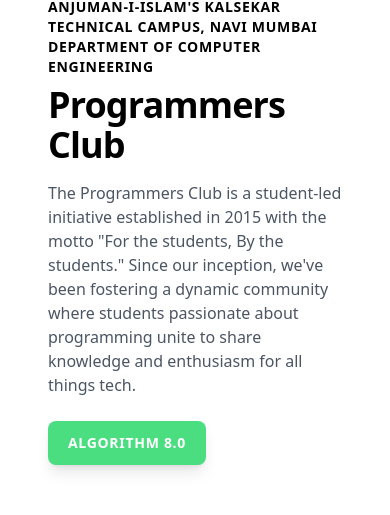
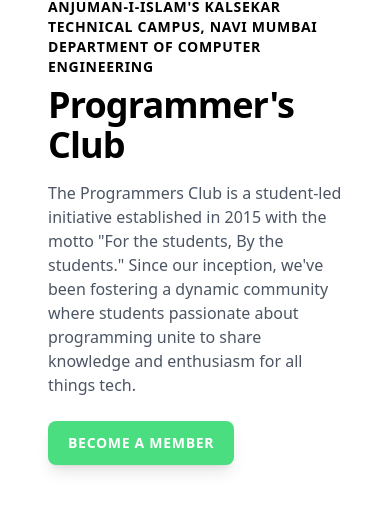
Before and after one commit to adil2705/ProgrammersClubAiktc, a React (Vite) app: page / in a window 390 px wide. Shown: the part 417-932 px from the top of the page. Built offline with nearby package versions, Linux system fonts and the light colour scheme.

Commit message:
Update Landing.jsx

```diff
--- a/src/components/Landing.jsx
+++ b/src/components/Landing.jsx
@@ -6,19 +6,19 @@ export default function Landing() {
   return (
     <div className="mx-auto mb-5 grid max-w-7xl px-4 sm:px-6 md:mt-2 lg:grid-cols-2 lg:px-4 2xl:grid-cols-2">
       <div className="mx-auto max-w-md px-8 py-4 sm:max-w-xl lg:max-w-full lg:px-12 lg:py-12 xl:mr-0 2xl:col-span-2">
-        <div className="lg:max-w-xl">
-
+        <div className="xl:max-w-xl">
+          {/* <img className="h-10" src="/img/ccbcet-logo.svg" alt="Workcation" /> */}
           <img
             className="mt-2 rounded-lg object-center sm:mt-6 sm:h-80 sm:w-auto sm:object-cover md:h-80 lg:hidden"
             src="/img/landing.svg"
             alt="graphics"
           />
-          <p className="text-sm font-semibold tracking-wider text-black uppercase">Anjuman-I-Islam's Kalsekar Technical Campus, Navi Mumbai</p>
-          <p className="text-sm font-semibold tracking-wider text-black uppercase">Department of Computer Engineering</p>
+          <p class="text-sm font-semibold tracking-wider text-black uppercase">Anjuman-I-Islam's Kalsekar Technical Campus, Navi Mumbai</p>
+          <p class="text-sm font-semibold tracking-wider text-black uppercase">Department of Computer Engineering</p>
           <h1
             className="font-headline  text-brand-light py-2 text-4xl font-bold tracking-tight sm:text-4xl lg:text-6xl xl:text-8xl"
           >
-            Programmers Club
+            Programmer's Club
           </h1>
           <p
             className="mt-2 text-gray-600 sm:mt-4 sm:text-xl"
@@ -31,10 +31,10 @@ export default function Landing() {
           >
             <a
               className="focus:outline-none inline-block transform rounded-lg my-6 bg-green-400 px-5 py-3 text-sm font-semibold uppercase tracking-wider text-white shadow-lg transition hover:-translate-y-0.5 hover:bg-green-600 focus:ring focus:ring-green-400 focus:ring-opacity-50 focus:ring-offset-2 active:bg-green-400 sm:text-base"
-              href="/algorithm"
+              href="/member"
               target="_self"
             >
-              Algorithm 8.0
+              become a member
             </a>
           </div>
         </div>
```
